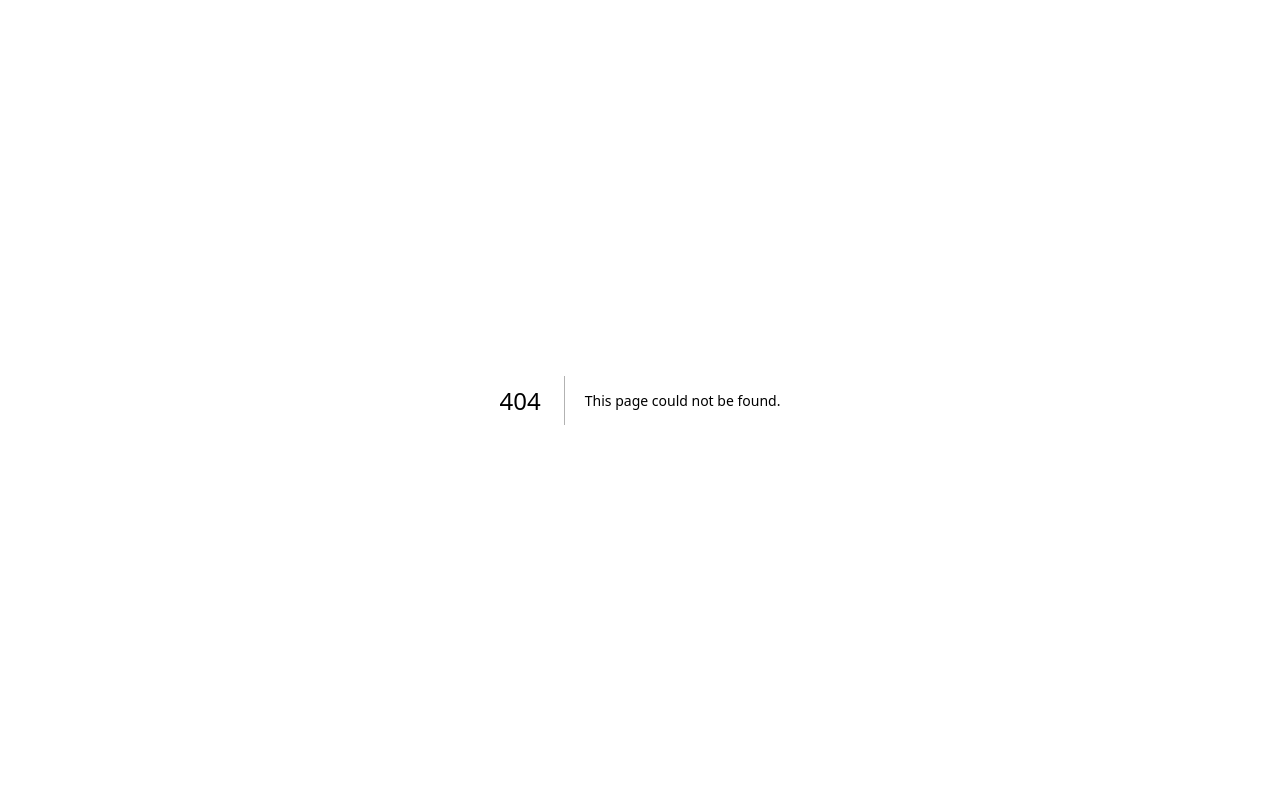
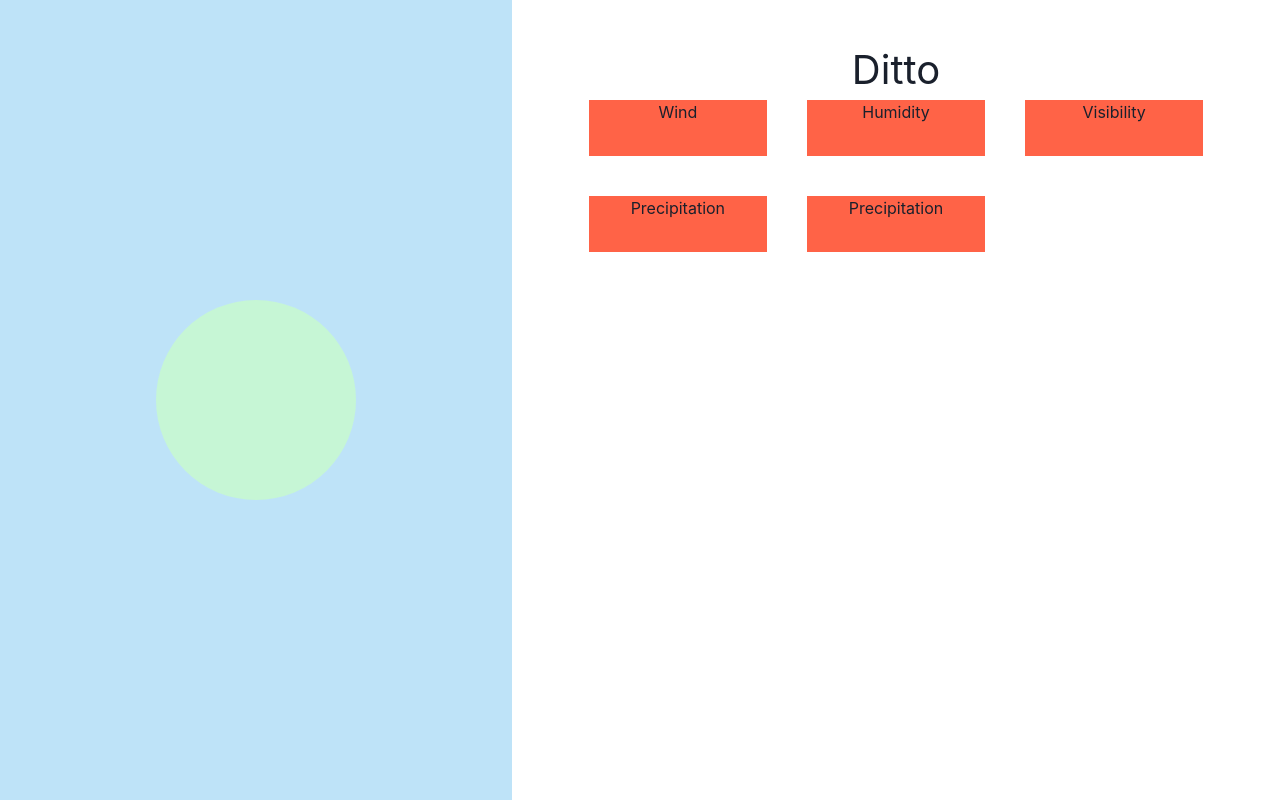
Before and after one commit to Civic86/Adv-final-Project, a Next.js app: page /pokemon in a window 1280 px wide. Before the commit this address had no page. Built offline with nearby package versions, Linux system fonts and the light colour scheme.

Commit message:
pokemon page layout

```diff
--- /dev/null
+++ b/src/pages/pokemon.tsx
@@ -0,0 +1,26 @@
+import { Box, Flex, Heading, SimpleGrid, Text } from '@chakra-ui/react';
+import Link from 'next/link';
+
+export default function Pokemon(): JSX.Element {
+  return (
+    <Box>
+      <Flex>
+        <Flex flex={4} bg="blue.100" alignItems="center" direction={'column'} justifyContent="center">
+          <Link href="/">
+            <Box w={200} h={200} bg="green.100" borderRadius="50%"></Box>
+          </Link>
+        </Flex>
+          <Flex flex={6} alignItems="center" minH="100vh" direction={'column'}>
+            <Text fontSize={40} mt={10}>Ditto</Text>
+            <SimpleGrid columns={3} spacing={10} width="80%">
+              <Box bg='tomato' textAlign="center" height={14}>Wind</Box>
+              <Box bg='tomato' textAlign="center" height={14}>Humidity</Box>
+              <Box bg='tomato' textAlign="center" height={14}>Visibility</Box>
+              <Box bg='tomato' textAlign="center" height={14}>Precipitation</Box>
+              <Box bg='tomato' textAlign="center" height={14}>Precipitation</Box>
+            </SimpleGrid>
+        </Flex>
+      </Flex>
+    </Box>
+  );
+}
```
Also changed, not shown: src/pages/index.tsx (+7 -4 lines).
